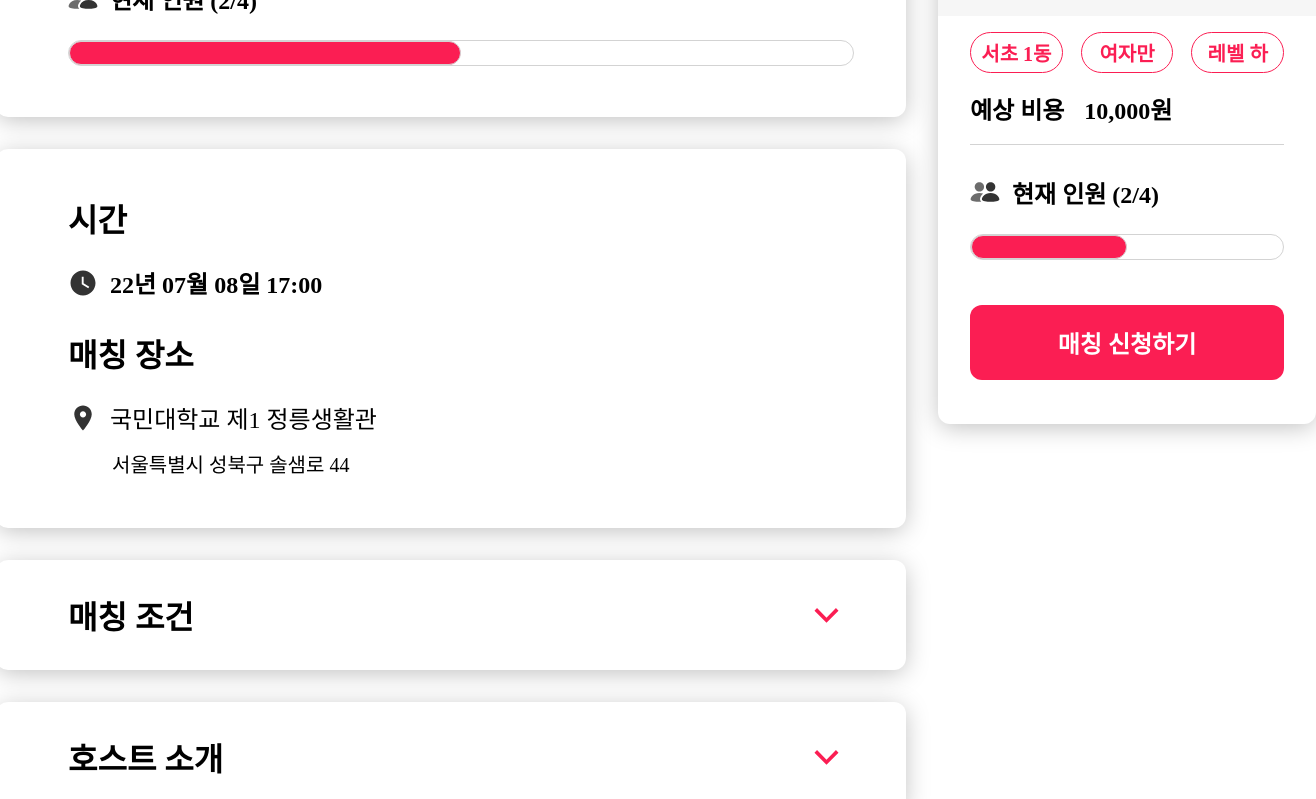
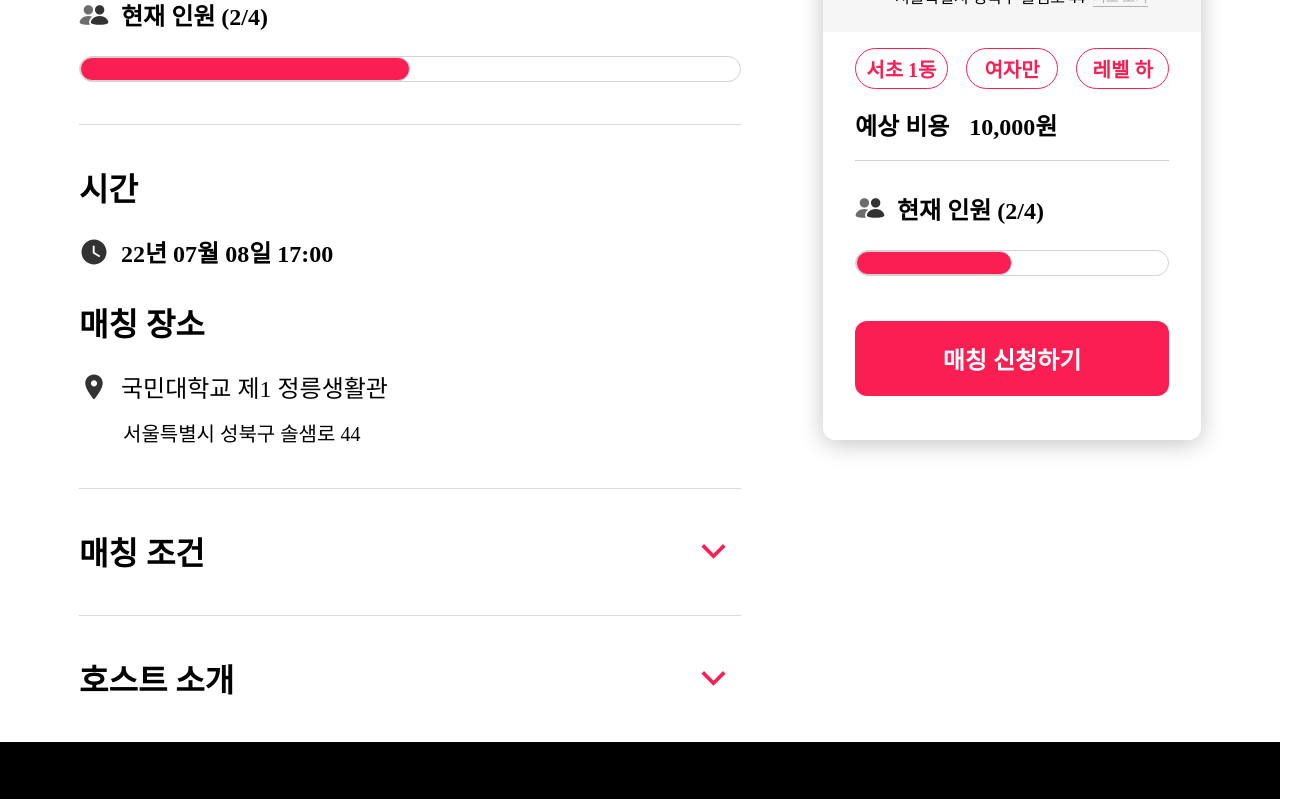
Before and after one commit to KMU-WINK/spots-client, a React (Vite) app: page /matching/detail in a window 1280 px wide. Shown: the part 760-1559 px from the top of the page, 1316 px wide, since content can reach past the window. Built offline with nearby package versions, Linux system fonts and the light colour scheme.

Commit message:
[SPT-02] feat. 페이지 수정안 적용
- '매칭 조건' 섹션 toggle 적용 ->미적용
- 기존 styled-component에 적용된 margin, padding 조정
- Quick Menu의 sticky 관련 css 조정

```diff
--- a/src/pages/Matching/index.jsx
+++ b/src/pages/Matching/index.jsx
@@ -121,7 +121,7 @@ const MatchingPage = () => {
       <styled.Background />
       <styled.Matching>
         <styled.Box1>
-          <styled.Container>
+          <styled.NewBox>
             <styled.FlexBox>
               <styled.BoldText fontSize="32px">모집 현황</styled.BoldText>
               <styled.NormalText fontSize="20px">
@@ -135,9 +135,9 @@ const MatchingPage = () => {
               </styled.SemiBoldText>
             </styled.Member>
             <styled.Progress value={currentMember} max={maxMember} />
-          </styled.Container>
+          </styled.NewBox>
 
-          <styled.Container>
+          <styled.NewBox>
             <styled.BoldText fontSize="32px">시간</styled.BoldText>
             <styled.TimeContent>
               <styled.Watch />
@@ -157,9 +157,9 @@ const MatchingPage = () => {
                 서울특별시 성북구 솔샘로 44
               </styled.NormalText>
             </styled.Address>
-          </styled.Container>
+          </styled.NewBox>
 
-          <styled.Condition>
+          <styled.NewBox>
             <styled.DropdownTitle>
               <styled.BoldText fontSize="32px">매칭 조건</styled.BoldText>
               <styled.MenuButton className="condition" />
@@ -169,15 +169,15 @@ const MatchingPage = () => {
                 <ConditionContents />
               </styled.ConditionBox>
             ) : null}
-          </styled.Condition>
+          </styled.NewBox>
 
-          <styled.Host>
+          <styled.NewBox>
             <styled.DropdownTitle>
               <styled.BoldText fontSize="32px">호스트 소개</styled.BoldText>
               <styled.MenuButton className="host" />
             </styled.DropdownTitle>
             {isShowHost ? <HostContents /> : null}
-          </styled.Host>
+          </styled.NewBox>
         </styled.Box1>
 
         <styled.QuickMenu className="quickBox">
--- a/src/pages/Matching/styles.jsx
+++ b/src/pages/Matching/styles.jsx
@@ -14,6 +14,11 @@ export const FlexBox = styled.div`
   div:not(:last-of-type) {
     margin-right: 20px;
   }
+`;
+
+export const NewBox = styled.div`
+  width: 662px;
+  padding: 39.03px 0px 40.97px 0px;
 `;
 
 const Text = styled.div`
@@ -116,14 +121,6 @@ export const Status = styled(Container)``;
 
 export const TimeLocation = styled(Container)``;
 
-export const Condition = styled(Container)`
-  padding: 32px 52px 32px 72px;
-`;
-
-export const Host = styled(Container)`
-  padding: 32px 52px 32px 72px;
-`;
-
 export const DropdownTitle = styled(FlexBox)`
   justify-content: space-between;
 `;
@@ -133,11 +130,11 @@ export const QuickMenu = styled.div`
   box-shadow: 0px 4px 24px -1px rgba(0, 0, 0, 0.25);
   border-radius: 12px;
   overflow: hidden;
-  margin-top: 32px;
+  margin-top: 48px;
   align-self: flex-start;
   position: -webkit-sticky;
   position: sticky;
-  top: 32px;
+  top: 48px;
 `;
 
 export const QuickMenuTitle = styled.div`
@@ -160,7 +157,10 @@ export const Matching = styled.div`
 `;
 
 export const Box1 = styled.div`
-  margin: 32px;
+  margin: 54.97px 82px 0px 0px;
+  ${NewBox}:not(:last-of-type) {
+    border-bottom: 1px solid #d9d9d9;
+  }
 `;
 
 export const Background = styled.div`
@@ -276,4 +276,4 @@ export const Box2 = styled.div`
   display: flex;
   flex-direction: column;
   align-items: center;
-`
+`;
```
